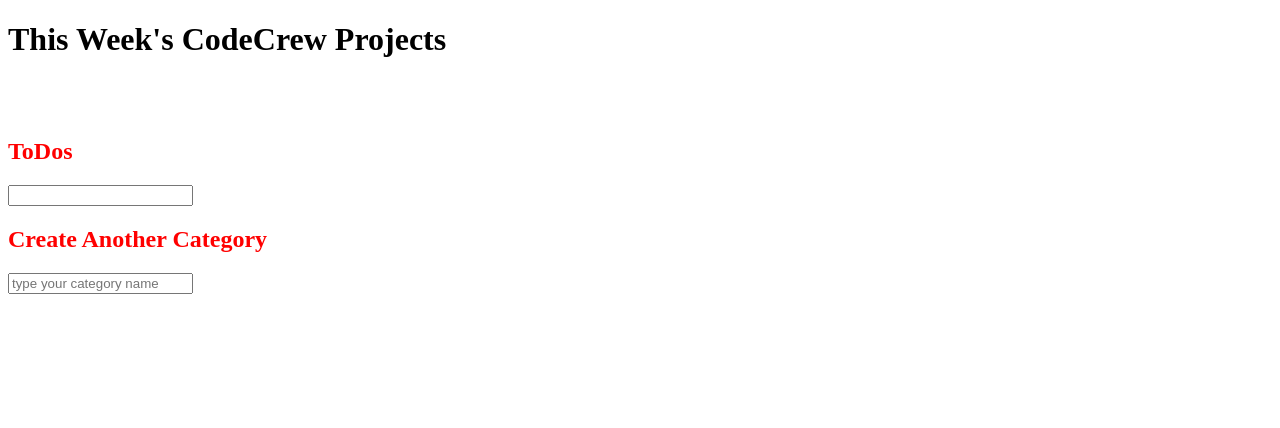
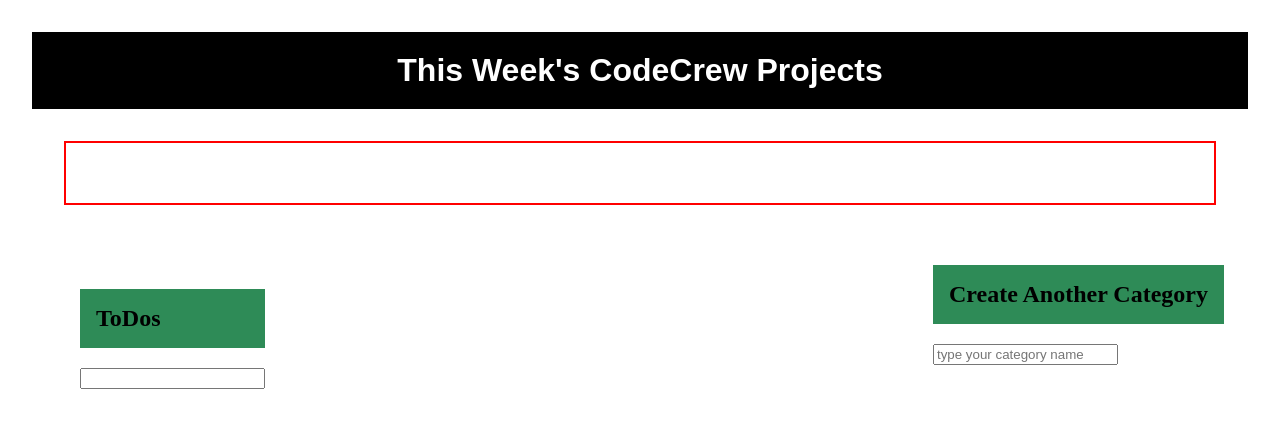
Before and after one commit to CatSheiles/Trello-Clone, a plain HTML site: page index.html in a window 1280 px wide. Both pictures are taken after a click on the button "click". Drawn offline with Linux system fonts and the light colour scheme.

Commit message:
flexbox for styling work in progress

```diff
--- a/index.html
+++ b/index.html
@@ -7,16 +7,16 @@
     <title>TrelloBoard ZeCodeCrew</title>
     <link rel="stylesheet" href="style.css">
 </head>
-    <h1>This Week's CodeCrew Projects</h1>
+    <h1 class="bordname">This Week's CodeCrew Projects</h1>
 <body>
     <div id="BoardTitle">
-        <h1 contenteditable="true">Job Name</h1>
+        <h1 contenteditable="true" class="jobname">Job Name</h1>
         <input type="text" id="titleInput"><button onclick="SetTitle(this)">click</button>
     </div>
 
-    <div id="body" >
+    <div id="body" class="cards">
 
-        <div id="list of categories">
+        <div id="list of categories" class="listofcat">
             <div>
                 <h2 contenteditable="true">ToDos</h2>
                 <div id="enter list title"></div>
--- a/script.js
+++ b/script.js
@@ -7,7 +7,7 @@ let listOfCategories = document.getElementById("list of categories");
 
 function SetTitle(button)
 {
-    document.getElementById("body").style.display = "initial";
+    document.getElementById("body").style.display = "flex"; //setting title of trelloboard
     title.querySelector("h1").innerHTML = titleInput.value;
     titleInput.value = (""); //erases text typed in input box
 
@@ -15,7 +15,7 @@ function SetTitle(button)
     button.style.display = "none";
 }
 
-todoInput.addEventListener("change", () =>
+todoInput.addEventListener("change", () => //add things to the first 'todos' list only
     {
         let p = document.createElement("p");
         p.innerHTML = todoInput.value;
@@ -24,7 +24,7 @@ todoInput.addEventListener("change", () =>
         todoInput.value = ("");
     })
 
-    categoryInput.addEventListener("change", () =>
+    categoryInput.addEventListener("change", () => // new custom categories as added by user
     {
         let card = document.createElement("div");
         let title = document.createElement("h2");
@@ -32,7 +32,7 @@ todoInput.addEventListener("change", () =>
         let div = document.createElement("div");
         let input = document.createElement("input");
 
-        input.addEventListener("change", ()=>{
+        input.addEventListener("change", ()=>{ //inputs added to a new custom category
             let p = document.createElement("p");
             p.innerHTML = input.value;
             p.setAttribute("contentEditable", "true");
@@ -40,10 +40,11 @@ todoInput.addEventListener("change", () =>
             input.value = ("");
         })
 
-        title.innerHTML = categoryInput.value;
+        title.innerHTML = categoryInput.value; //after creating new custom category give its card a title
         categoryInput.value = ("");
+        card.classList.add("cardcategory") //ads class when creating a new card category
 
-        card.appendChild(title);
+        card.appendChild(title); //appending makes the new card show on the screen - create element then append to make it appear
         card.appendChild(div);
         card.appendChild(input);
         listOfCategories.append(card);
--- a/style.css
+++ b/style.css
@@ -1,4 +1,57 @@
+* {
+  box-sizing: border-box;
+}
+
 #body {
-    display: none;
-    color: red;
+  display: none;
+ }
+
+ .bordname{
+  font-family: Arial, Helvetica, sans-serif;
+  background-color: black;
+  color:  white;
+  padding: 20px;
+  text-align: center;
+  text-decoration: none;
+ }
+
+ .jobname {
+   background-color: none;
+   color: black;
+   font-size: 25px;
+   text-align: left;
+   margin: 2rem;
+   padding: 1rem;
+   border: red 2px solid;
+ }
+
+ body {
+   margin: 2rem;
+ }
+
+ h2 {
+
+  padding: 1rem;
+  color: black;
+  background-color: seagreen;
+ }
+
+.cards{
+  display: flex;
+  justify-content: space-between;
+  margin: 1rem;
+  padding: 0.5rem;
+
 }
+
+.listofcat{
+  display: flex;
+  justify-content: space-between;
+  margin: 1rem 1rem 1rem 1rem;
+  padding: 0.5rem;
+}
+
+.cardcategory{
+  margin: 1rem;
+  margin: 0rem 1rem 0rem 1rem;
+}
```
